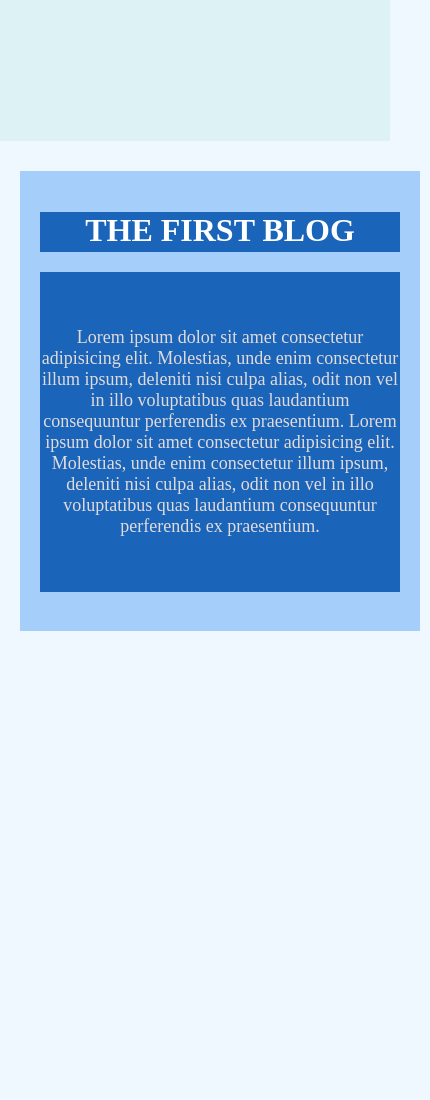
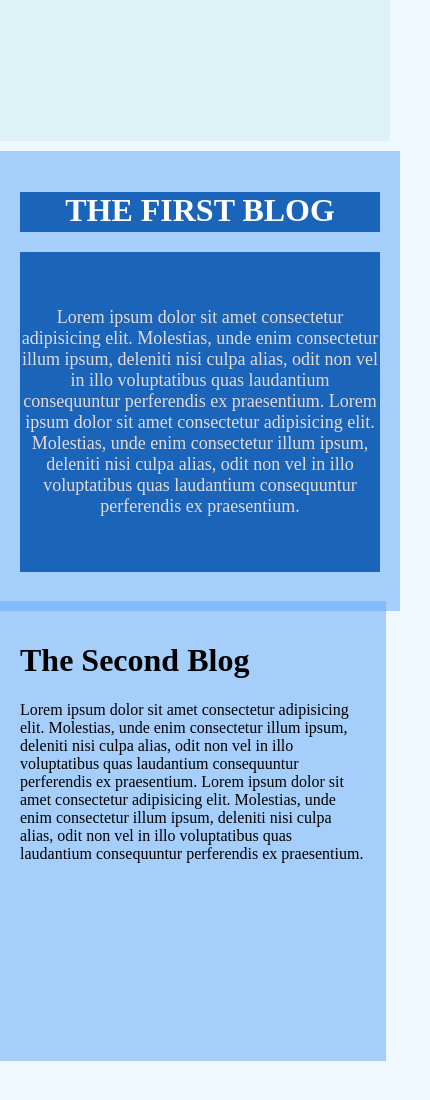
Before and after one commit to Arminas19/Plants, a website: page blog.html in a window 390 px wide. Shown: the part 600-1700 px from the top of the page, 430 px wide, since content can reach past the window. Before the commit the page ends 1241 px from the top, so only its background shows below. Drawn offline with Linux system fonts and the light colour scheme.

Commit message:
Finished First blog section, Started Second blog section.

```diff
--- a/assets/css/blog.css
+++ b/assets/css/blog.css
@@ -100,11 +100,11 @@ body {
 /* Introduction Section */
 
 
-/* Blogs section */
+/* First Blog section */
 .first-blog-section{
     margin-top: 10px;
     padding: 20px;
-    width: 100%;
+    width: 95%;
     height: 400px;
     margin-bottom: 50px;
 }
@@ -115,6 +115,8 @@ body {
     padding: 20px;
     background-color: rgba(101, 170, 248, 0.527);
 }
+
+
 
 .blog-header-div{
     width: 100%;
@@ -144,8 +146,40 @@ body {
     color: rgb(226, 219, 219);
 }
 
-/* Blogs section */
+/* First Blog section */
 
+/* Second Blog Section */
+.second-blog-section{
+    width: 99%;
+    height: 460px;
+    margin-bottom: 40px;
+    display: flex;
+    justify-content: flex-end;
+}
+
+.second-blog{
+    width: 600px;
+    height: 420px;
+    padding: 20px;
+    background-color: rgba(101, 170, 248, 0.527);
+}
+
+.second-blog-header-div{
+
+}
+
+.second-blog-header{
+
+}
+
+.second-blog-paragragh-div{
+
+}
+
+.second-blog-para{
+
+}
+/* Second Blog Section */
 
 /* Media Queries */
 
@@ -153,17 +187,11 @@ body {
     .intro-p{
         font-size: 28px;
     }
-    .first-blog{
-        width: 850px;
-    }
 }
 
 @media (max-width: 1300px) {
     .intro-p{
         font-size: 24px;
-    }
-    .first-blog{
-        width: 750px;
     }
 }
 
@@ -172,43 +200,19 @@ body {
         font-size: 20px;
     }
     .first-blog{
-        width: 650px;
+        width: 550px;
+    }
+    .first-blog-section{
+        padding: 0px;
     }
 }
 
 @media (max-width: 615px) {
     .first-blog{
-        width: 550px;
+        width: 515px;
     }
-}
-
-@media (max-width: 575px) {
-    .first-blog{
-        width: 500px;
-    }
-}
-
-@media (max-width: 525px) {
-    .first-blog{
-        width: 450px;
-    }
-}
-
-@media (max-width: 472px) {
-    .first-blog{
-        width: 400px;
-    }
-}
-
-@media (max-width: 425px) {
-    .first-blog{
-        width: 360px;
-    }
-}
-
-@media (max-width: 382px) {
-    .first-blog{
-        width: 280px;
+    .first-blog-section{
+        padding: 0px;
     }
 }
 
@@ -218,4 +222,49 @@ body {
     }
 }
 
+@media (max-width: 575px) {
+    .first-blog{
+        width: 475px;
+    }
+    .first-blog-section{
+        padding: 0px;
+    }
+}
+
+@media (max-width: 525px) {
+    .first-blog{
+        width: 420px;
+    }
+    .first-blog-section{
+        padding: 0;
+    }
+}
+
+@media (max-width: 472px) {
+    .first-blog{
+        width: 400px;
+    }
+    .first-blog-section{
+        padding: 0;
+    }
+}
+
+@media (max-width: 425px) {
+    .first-blog{
+        width: 360px;
+    }
+    .first-blog-section{
+        padding: 0;
+    }
+}
+
+@media (max-width: 382px) {
+    .first-blog{
+        width: 280px;
+    }
+    .first-blog-section{
+        padding: 0;
+    }
+}
+
 /* Media Queries */
--- a/blog.html
+++ b/blog.html
@@ -67,6 +67,24 @@
 
         </div>
     </div>
+
+    <div class="second-blog-section">
+        <div class="second-blog">
+            <div class="second-blog-header-div">
+                <h1 class="second-blog-header"> The Second Blog </h1>
+            </div>
+            <div class="second-blog-paragragh-div">
+                <p class="second-blog-para"> Lorem ipsum dolor sit amet consectetur adipisicing elit. Molestias, unde enim consectetur illum
+                    ipsum, deleniti nisi culpa alias, odit non vel in illo voluptatibus quas laudantium consequuntur
+                    perferendis ex praesentium.
+                    Lorem ipsum dolor sit amet consectetur adipisicing elit. Molestias, unde enim consectetur illum
+                    ipsum, deleniti nisi culpa alias, odit non vel in illo voluptatibus quas laudantium consequuntur
+                    perferendis ex praesentium.
+                </p>
+            </div>
+
+        </div>
+    </div>
 </body>
 <script src="./assets/JS/blog.js"></script>
 
```
